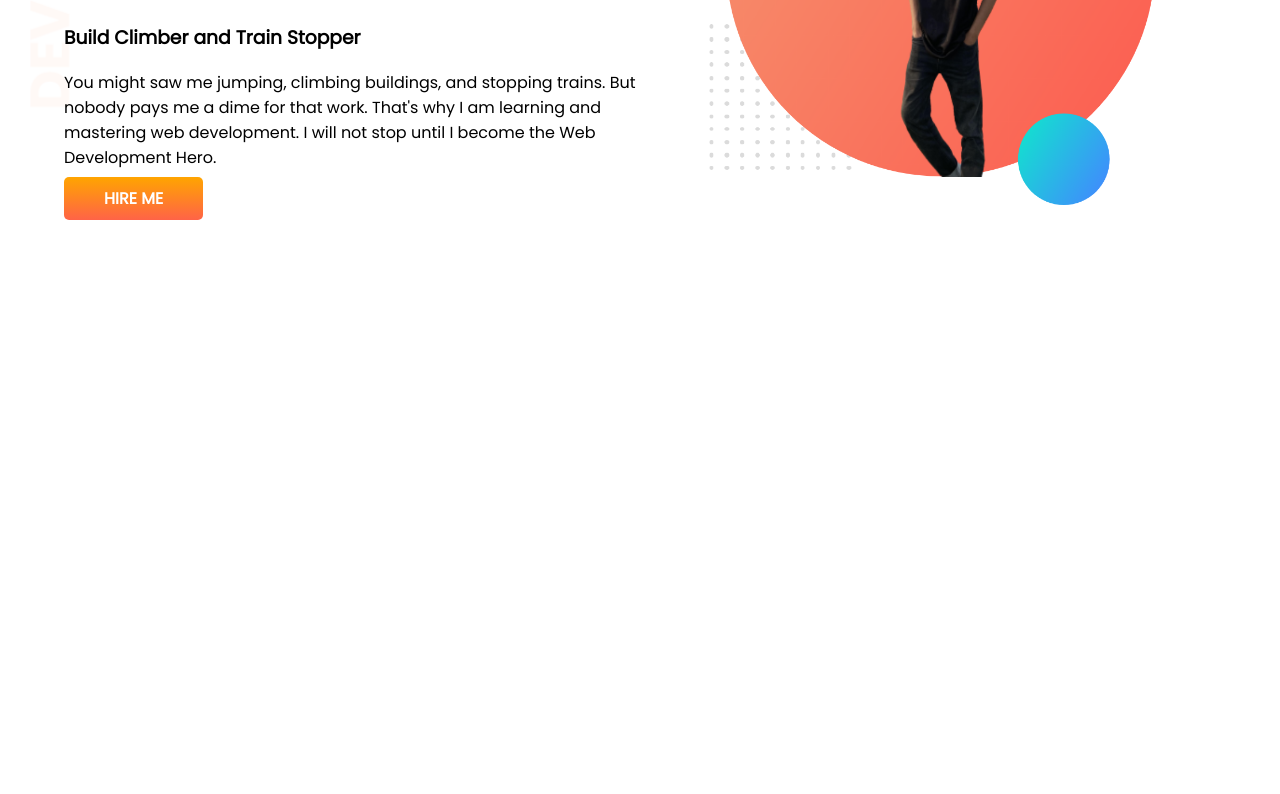
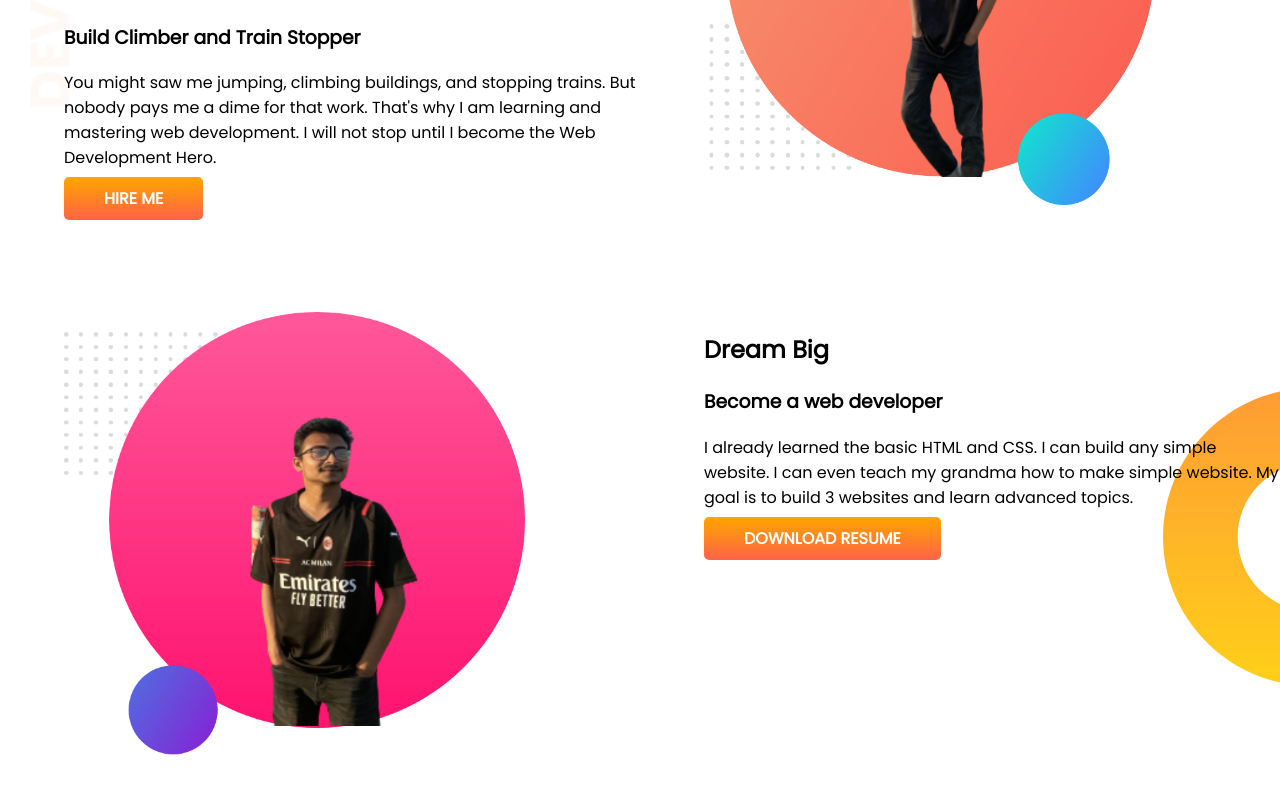
Before and after one commit to RidwanulHasan/developer-portfolio, a plain HTML site: page index.html in a window 1280 px wide. Shown: the part 252-1046 px from the top of the page. Before the commit the page ends 800 px from the top, so only its background shows below. Drawn offline with Linux system fonts and the light colour scheme.

Commit message:
dream added

```diff
--- a/index.html
+++ b/index.html
@@ -34,6 +34,28 @@
 
     </section>
 
+    <section class="dream-big">
+        <div class="half-width">
+            <img src="images/hridoy1.png" alt="hridoy1">
+        </div>
+
+        <div class="half-width">
+
+            <h2>Dream Big</h2>
+            <h3>Become a web developer</h3>
+            <p>I already learned the basic HTML and CSS. I can build any simple website. I can even teach my grandma how
+                to make simple website. My goal is to build 3 websites and learn advanced topics.</p>
+            <a class="link-button" target="_blank" href="">DOWNLOAD RESUME</a>
+
+
+        </div>
+
+
+
+
+
+    </section>
+
 
 </body>
 
--- a/style.css
+++ b/style.css
@@ -13,6 +13,7 @@ h1 {
 
 section {
     display: flex;
+    margin-bottom: 100px;
 }
 
 .half-width {
@@ -39,3 +40,9 @@ section {
     background-repeat: no-repeat;
 
 }
+
+.dream-big {
+    background-image: url(images/dream-bg.png);
+    background-repeat: no-repeat;
+    background-position: right;
+}
```
Also changed, not shown: images/hridoy1.png (added), showOff/portfolio1-removebg-preview.png (added), 1 other file.
